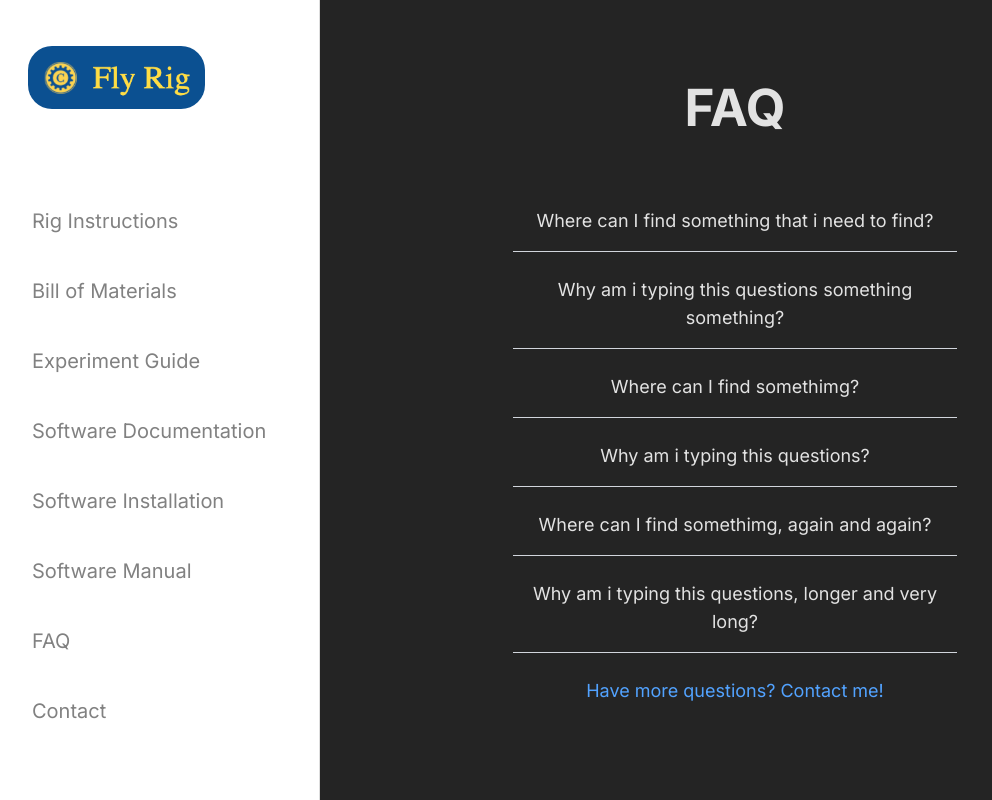
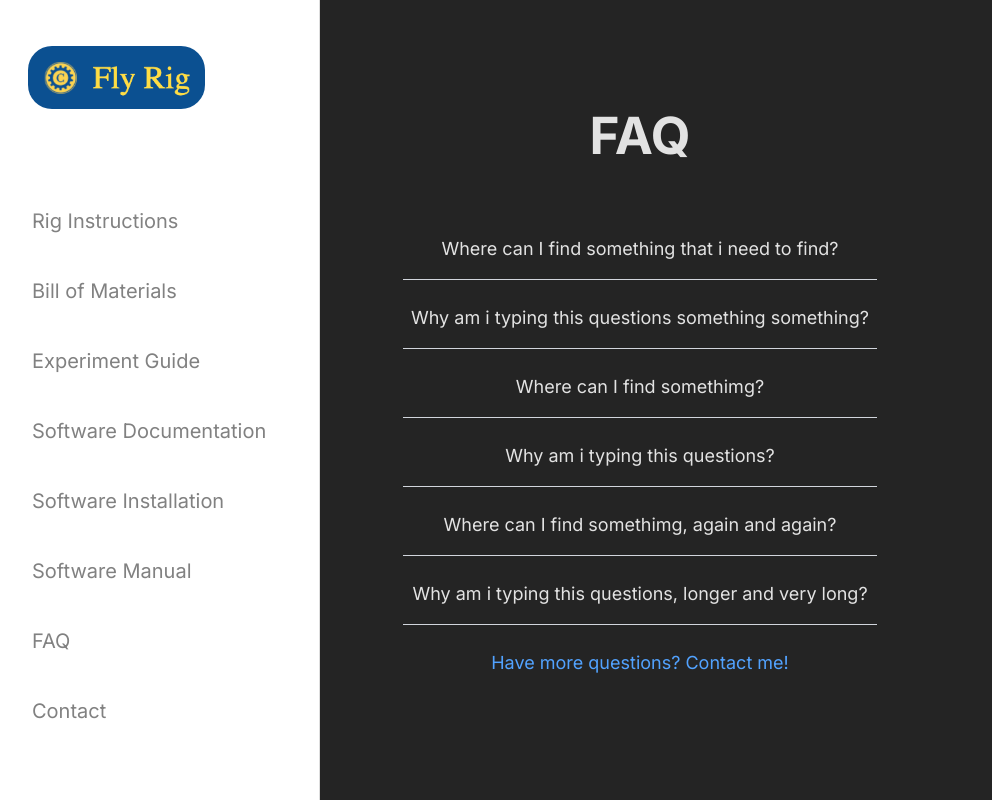
Before and after one commit to jwin-mm/optogenetics-flyrig-setup, a React (Vite) app: page /optogenetics-flyrig-setup/faq in a window 1280 px wide. Shown: the whole page, without its empty margins (0-992 px from the left). Built offline with nearby package versions, Linux system fonts and the light colour scheme; the HTML template or start-up script is replaced by a standard one.

Commit message:
merged changes and solved build issues

```diff
--- a/src/components/PageWrapper.css
+++ b/src/components/PageWrapper.css
@@ -30,14 +30,13 @@
 }
 
 @media (min-width: 770px) {
-    #wrapper {
-      margin-left: 220px; /* Only apply margin when sidebar is present */
+  #wrapper.sidebar-open {
+    margin-left: 220px;
     width: calc(100% - 250px);
     overflow-y: hidden;
   }
 
-    /* When sidebar is closed on desktop */
-    #wrapper:not(.ml-[250px]) {
+  #wrapper:not(.sidebar-open) {
     margin-left: 0;
     width: 100%;
   }
--- a/src/components/PageWrapper.tsx
+++ b/src/components/PageWrapper.tsx
@@ -25,13 +25,13 @@ const PageWrapper: React.FC<{ children: ReactNode }> = ({ children }) => {
   return (
     <>
       <div
-  id='wrapper'
-  className={`transition-all duration-300 ${
-    isNavOpen && !isMobile ? 'ml-[250px]' : 'ml-0'
-  }`}
-></div>
-      <Sidenav isOpen={isNavOpen} onClose={toggleNav} isMobile={isMobile} />
-      <div id='wrapper' className={`ml-0 md:ml-[770px] transition-all duration-300`}>
+        id="wrapper"
+        className={`transition-all duration-300 ${
+          isNavOpen && !isMobile ? 'sidebar-open' : ''
+        }`}
+      >
+        <Sidenav isOpen={isNavOpen} onClose={toggleNav} isMobile={isMobile} />
+
         <button
           id="menu-icon"
           onClick={toggleNav}
@@ -41,15 +41,16 @@ const PageWrapper: React.FC<{ children: ReactNode }> = ({ children }) => {
         >
           ☰
         </button>
+
         {children}
       </div>
+
       {/* Mobile overlay */}
       {isNavOpen && isMobile && (
         <div
           className="fixed inset-0 bg-black/50 z-40 md:hidden"
           onClick={toggleNav}
         />
-
       )}
     </>
   );
--- a/src/pages/FAQ.tsx
+++ b/src/pages/FAQ.tsx
@@ -11,9 +11,9 @@ const faqData = [
 ];
 
 const FAQ = () => {
-  const [openIndex, setOpenIndex] = useState(null);
+  const [openIndex, setOpenIndex] = useState<number | null>(null);
 
-  const toggleAnswer = (index) => {
+  const toggleAnswer = (index: number) => {
     if (!faqData[index].answer) {
       window.location.href = "/optogenetics-flyrig-setup/contact";
     } else {
```
Also changed, not shown: src/pages/RigInstructions.tsx (+8 -1 lines). Lines whose indentation alone changed are shown as unchanged.
